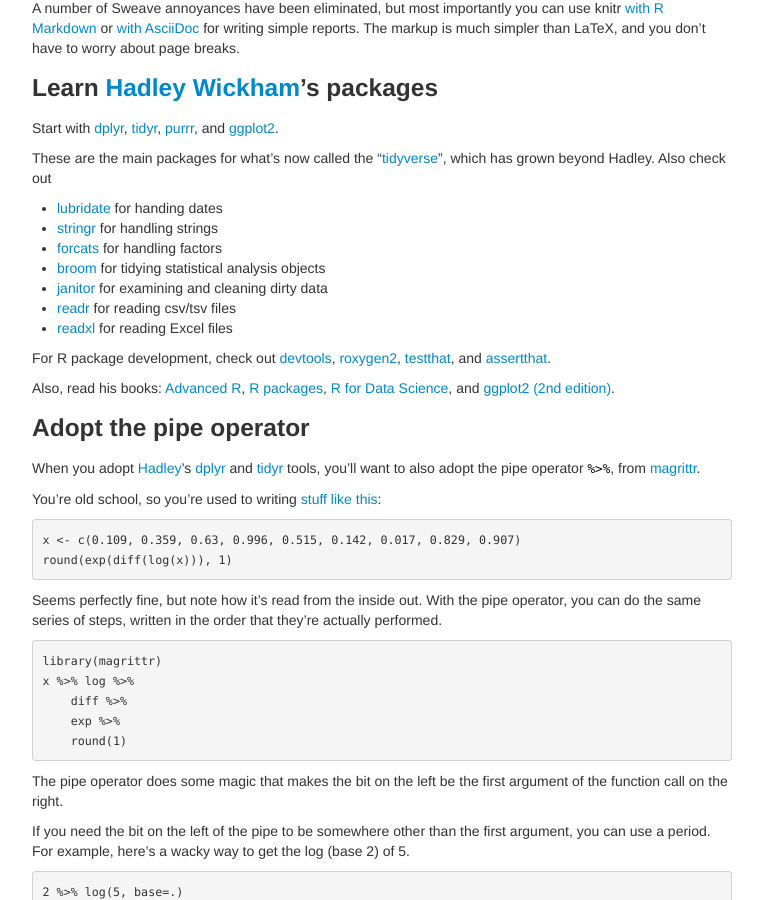
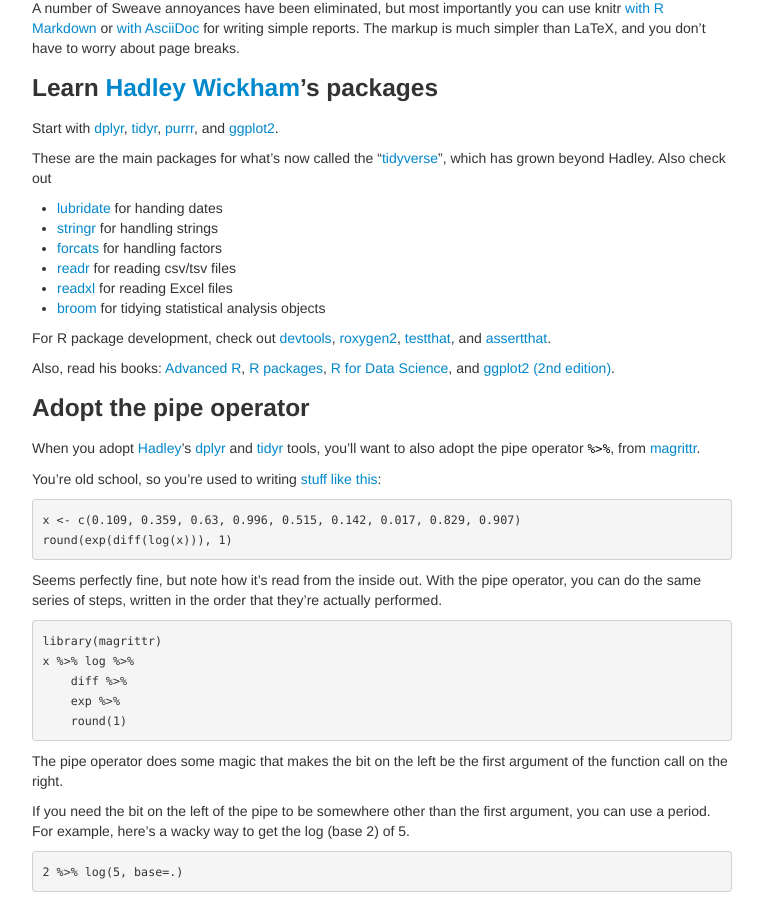
Before and after one commit to kbroman/hipsteR, a Jekyll site: the page built from index.md, in a window 1280 px wide and 900 px high, scrolled down 315 px. Shown: the whole window, without its empty margins (258-1021 px from the left). Built offline with Jekyll 4.4.1, drawn with Linux system fonts in a browser that asks for light colours.

Commit message:
Dropping janitor for now because I don't see where to fit it in.

```diff
--- a/index.md
+++ b/index.md
@@ -39,12 +39,10 @@ Hadley. Also check out
 - [lubridate](http://lubridate.tidyverse.org/) for handing dates
 - [stringr](http://stringr.tidyverse.org/) for handling strings
 - [forcats](http://forcats.tidyverse.org/) for handling factors
-- [broom](https://github.com/tidyverse/broom) for tidying statistical
-  analysis objects
-- [janitor](https://github.com/sfirke/janitor) for examining and
-  cleaning dirty data
 - [readr](http://readr.tidyverse.org/) for reading csv/tsv files
 - [readxl](http://readxl.tidyverse.org/) for reading Excel files
+- [broom](https://github.com/tidyverse/broom) for tidying statistical
+analysis objects
 
 For R package development, check out [devtools](https://github.com/hadley/devtools),
 [roxygen2](https://github.com/klutometis/roxygen),
@@ -55,6 +53,7 @@ Also, read his books: [Advanced R](http://adv-r.had.co.nz/),
 [R packages](http://r-pkgs.had.co.nz/),
 [R for Data Science](http://r4ds.had.co.nz/),
 and [ggplot2 (2nd edition)](http://ggplot2.org/book/).
+
 
 
 ### Adopt the pipe operator
```
